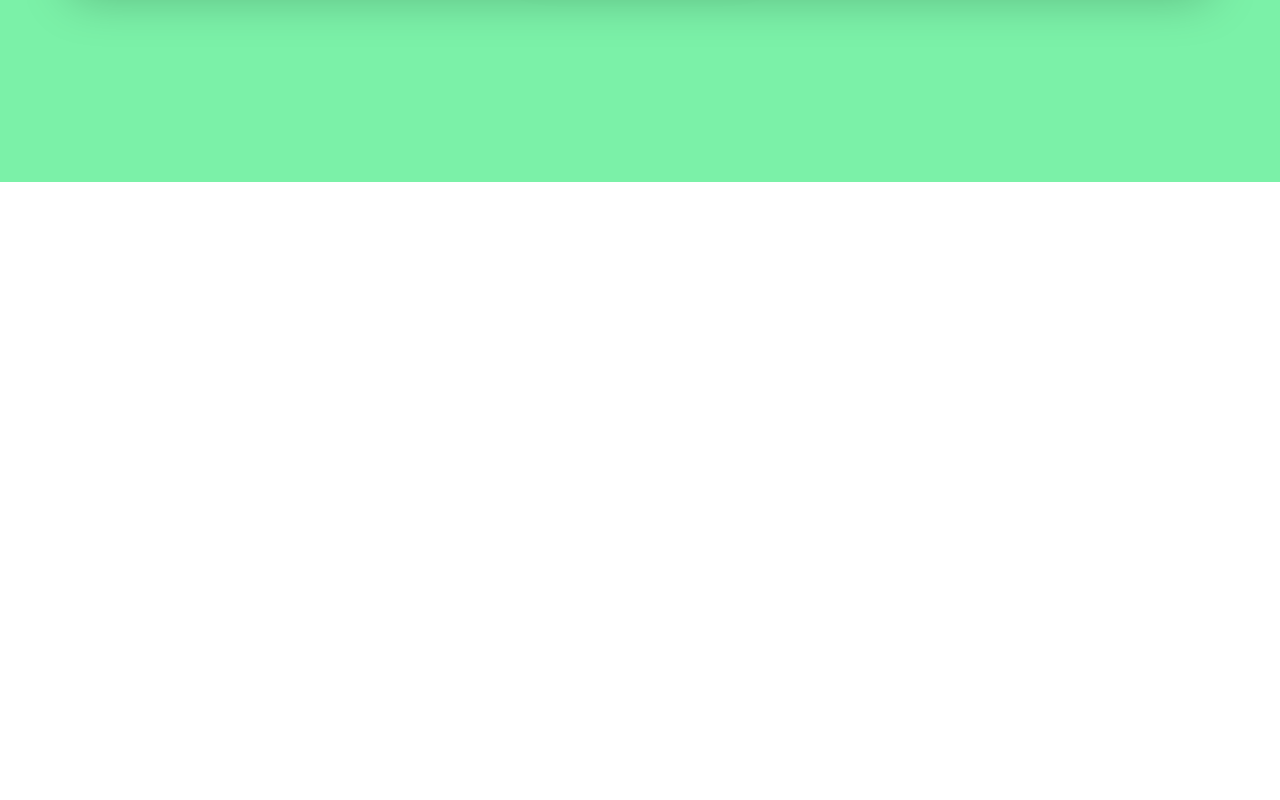
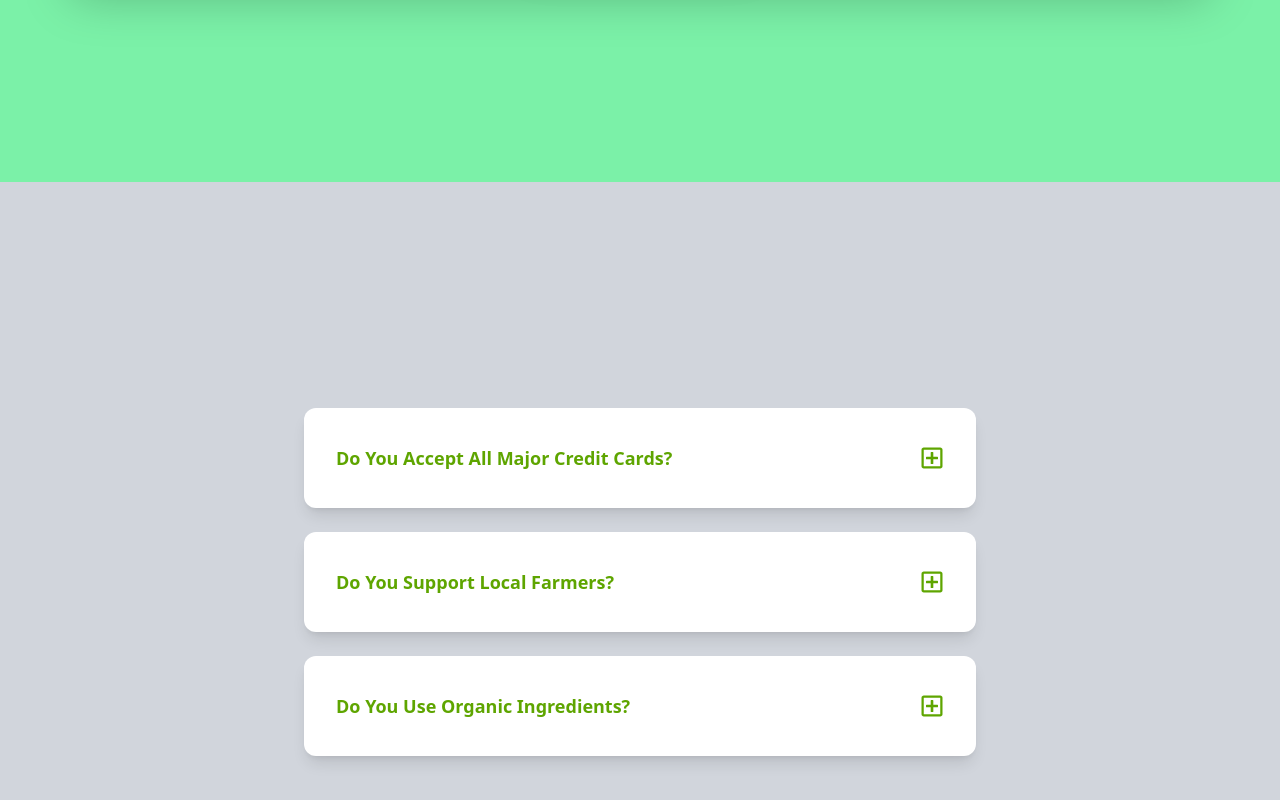
Before and after one commit to MyronyukNestor/react-mini-projects, a React app: page / in a window 1280 px wide. Shown: the part 7258-8058 px from the top of the page. Before the commit the page ends 7440 px from the top, so only its background shows below. Built offline with nearby package versions, Linux system fonts and the light colour scheme; no server answers; the HTML template or start-up script is replaced by a standard one.

Commit message:
added Q&A Section project

```diff
--- a/src/App.jsx
+++ b/src/App.jsx
@@ -1,5 +1,6 @@
 import AgeCalculator from "./projects/AgeCalculator/AgeCalculator";
 import DiceRollSimulator from "./projects/DiceRollSimulator/DiceRollSimulator";
+import QASection from "./projects/Q&ASection/Q&ASection";
 import RandomQuoteGenerator from "./projects/RandomQuoteGenerator/RandomQuoteGenerator";
 import RecipeBook from "./projects/RecipeBook/RecipeBook";
 import RockPaperScissors from "./projects/RockPaperScissors/RockPaperScissors";
@@ -42,6 +43,9 @@ const App = () => {
       <div className="h-screen flex justify-center px-15 items-center bg-green-300">
         <RandomQuoteGenerator />
       </div>
+      <div className="h-screen flex justify-center px-15 items-center bg-gray-300">
+        <QASection />
+      </div>
     </div>
   );
 };
--- /dev/null
+++ b/src/projects/Q&ASection/Q&ASection.jsx
@@ -0,0 +1,66 @@
+import { useState } from "react";
+import { FaRegPlusSquare, FaRegMinusSquare } from "react-icons/fa";
+
+const questions = [
+  {
+    id: 1,
+    question: "Do you accept all major credit cards?",
+    answer:
+      "Lorem ipsum dolor sit amet consectetur, adipisicing elit. Optio alias rem laudantium recusandae iure sed.",
+  },
+  {
+    id: 2,
+    question: "Do you support local farmers?",
+    answer:
+      "Lorem ipsum dolor sit amet consectetur, adipisicing elit. Optio alias rem laudantium recusandae iure sed.",
+  },
+  {
+    id: 3,
+    question: "Do you use organic ingredients?",
+    answer:
+      "Lorem ipsum dolor sit amet consectetur, adipisicing elit. Optio alias rem laudantium recusandae iure sed.",
+  },
+];
+
+const QASection = () => {
+  const [openAnswer, setOpenAnswer] = useState(null);
+
+  const toggleAnswer = (id) => {
+    setOpenAnswer(openAnswer === id ? null : id);
+  };
+
+  return (
+    <div className="flex flex-col gap-6">
+      {questions.map((item) => (
+        <div
+          key={item.id}
+          className="max-w-2xl bg-white rounded-xl shadow-lg px-8 py-9"
+        >
+          <div className="flex items-center justify-between">
+            <h2 className="capitalize font-semibold text-lg text-lime-600">
+              {item.question}
+            </h2>
+            <span
+              onClick={() => toggleAnswer(item.id)}
+              className="text-lime-600 text-2xl cursor-pointer"
+            >
+              {openAnswer === item.id ? <FaRegMinusSquare /> : <FaRegPlusSquare />}
+            </span>
+          </div>
+
+          <div
+            className={`overflow-hidden transition-all duration-500 ${
+              openAnswer === item.id ? "max-h-40 mt-4" : "max-h-0"
+            }`}
+          >
+            <div className="border-t border-gray-200 pt-4">
+              <p className="text-gray-500">{item.answer}</p>
+            </div>
+          </div>
+        </div>
+      ))}
+    </div>
+  );
+};
+
+export default QASection;
--- a/src/projects/RandomQuoteGenerator/RandomQuoteGenerator.jsx
+++ b/src/projects/RandomQuoteGenerator/RandomQuoteGenerator.jsx
@@ -1,4 +1,3 @@
-import { div } from "framer-motion/client";
 import { useEffect, useState } from "react";
 
 const apiKey = import.meta.env.VITE_QUOTE_API_KEY;
```
